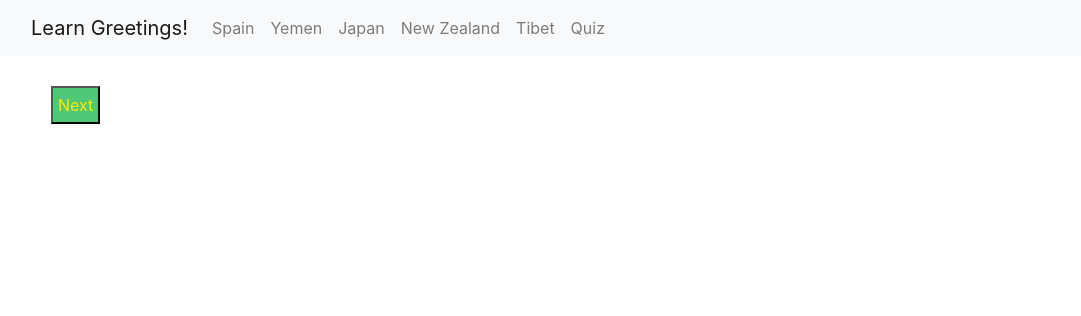
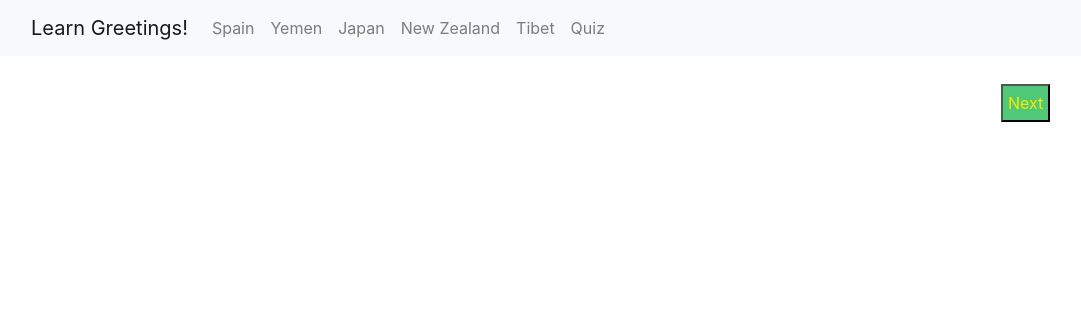
Before and after one commit to nlin0907/greetings, a Flask app: template templates/quiz.html in a window 1280 px wide. Shown: the top 316 px of the page, without its empty margins (54-1135 px from the left). Run offline with Flask 2, Linux system fonts and the light colour scheme; the template is opened without the code that fills it, so the values that code supplies are empty; some libraries are stand-ins or nearby versions.

Commit message:
new changes to ui

```diff
--- a/server.py
+++ b/server.py
@@ -57,7 +57,7 @@ quiz = [
         "question": "Select the area where you would hear the following words:",
         "answers":  ["Spain", "Yemen", "Japan", "Tibet", "New Zealand"],
         "correct_answer": "Yemen",
-        "media": "media/arabicwelcome.mp3",
+        "media": "/media/arabicwelcome.mp3",
         "media_type": "audio",
         "additions": ["ٱلسَّلَامُ عَلَيْكُمْ as-salāmu ʿalaykum"],
         "points": "0",
--- a/static/main.css
+++ b/static/main.css
@@ -34,3 +34,6 @@
     margin: 10px;
     font-size: 20px;
 }
+.middle{
+    text-align: center;
+}
--- a/static/quiz.js
+++ b/static/quiz.js
@@ -75,7 +75,9 @@ $(document).ready(function(){
                     $("#additional").append(new_topic)
                 }
                 else{
-                    let new_topic= $("<audio controls><source src="+item+"type='audio/mp3'></audio>")
+                    //let new_topic=$("<button type='button' value='" + item +"' class='play_audio'>"+"<img src='https://cdn1.iconfinder.com/data/icons/playback-controls/24/172-512.png'>"+"</button>")
+                    let new_topic= $("<audio controls><source src='http://localhost:5000/'"+item+"type='audio/mp3'></audio>")
+
                     $("#additional").append(new_topic)
                 }
             })
@@ -98,9 +100,12 @@ $(document).ready(function(){
     $.each(info["answers"], function(i, ans){
         let new_answer= $("<button type='button' value='" + ans +"' class='ans_option'>"+ans+"</button>")
         $("#answer_choices").append(new_answer)
+        $("#answer_choices").append($('</br>'))
+
+        $("#correct_mark").append()
     })
 
-    $("#points_calculator").text(info["points"]+"/1000")
+    $("#points_calculator").text("Points: "+info["points"]+"/1000")
 
     $(".ans_option").click(function(){
         current_choice = $(this).attr("value")
@@ -108,6 +113,7 @@ $(document).ready(function(){
         tries += 1
         console.log(tries)
         if(current_choice == info["correct_answer"]){
+
             $(this).css('background-color','#4FC978')
             console.log("TRIES!" + tries)
             if(tries==1){
@@ -134,7 +140,7 @@ $(document).ready(function(){
             $('.ans_option').prop('disabled', true)
             $('#next').prop('disabled', false)
             total_points = String(parseInt(total_points) + points)
-            $("#points_calculator").text(total_points+"/1000")
+            $("#points_calculator").text("Points: "+total_points+"/1000")
             console.log(points)
 
         }else{
--- a/templates/quiz.html
+++ b/templates/quiz.html
@@ -8,21 +8,43 @@
     console.log(info)
 </script>
 
-<h1 class="question">{{info["question"]}}</h1>
+<h1 class="question middle">{{info["question"]}}</h1>
+<div id="container">
+    <div class="row">
+        <div class="col-md-6">
             <div id="additional"></div>
             {% if info["media_type"]=="image" %}
-    <img class="media_source" src={{info["media"]}} alt="Image of greeting" width="200" height="200"></img>
+                <img class="media_source" src={{info["media"]}} alt="Image of greeting" width="500" height="400"></img>
             {% elif info["media_type"]=="text" %}
                 <div class="media_source">{{info["media"]}}</div>
             {% elif info["media_type"]=="audio" %}
+
+
                 <audio controls>
                 <source src={{info["media"]}} type="audio/mp3">
                 </audio>
             {% endif %}
+            <div id="points_calculator"></div>
+        </div>
+        <div class="col-md-3">
+
             <div id="answer_choices"></div>
             <div id="feedback"></div>
+        </div>
+        <div class="col-md-1">
+            <div id="correct_mark"></div>
+        </div>
+        <div class="col-md-2">
             <button id="next" type="button">Next</button>
-<div id="points_calculator"></div>
+        </div>
+    </div>
+</div>
+
+
+
+
+
+
 
 <div id="example_block"></div>
 
```
Also changed, not shown: 1 other file. Lines whose indentation alone changed are shown as unchanged.
